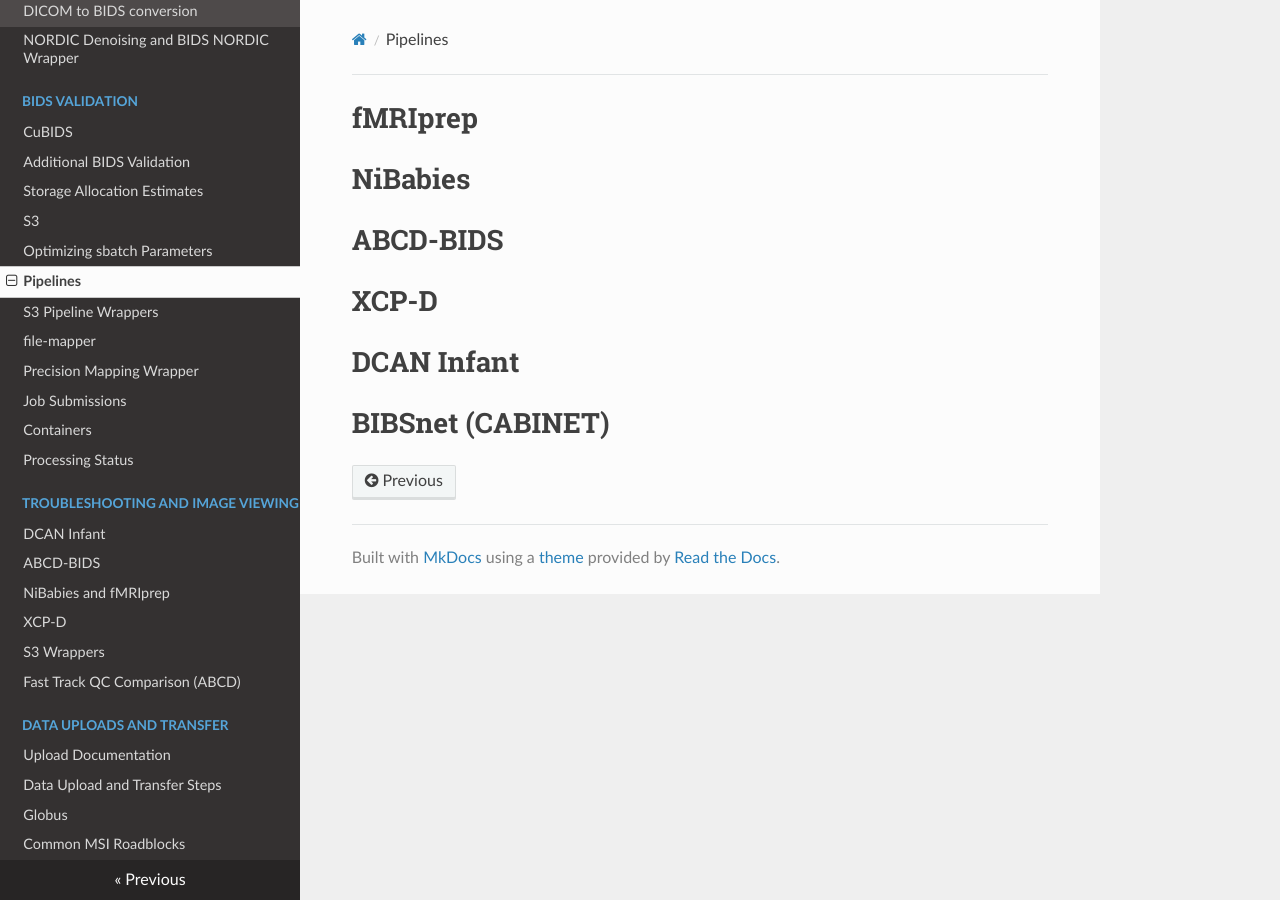
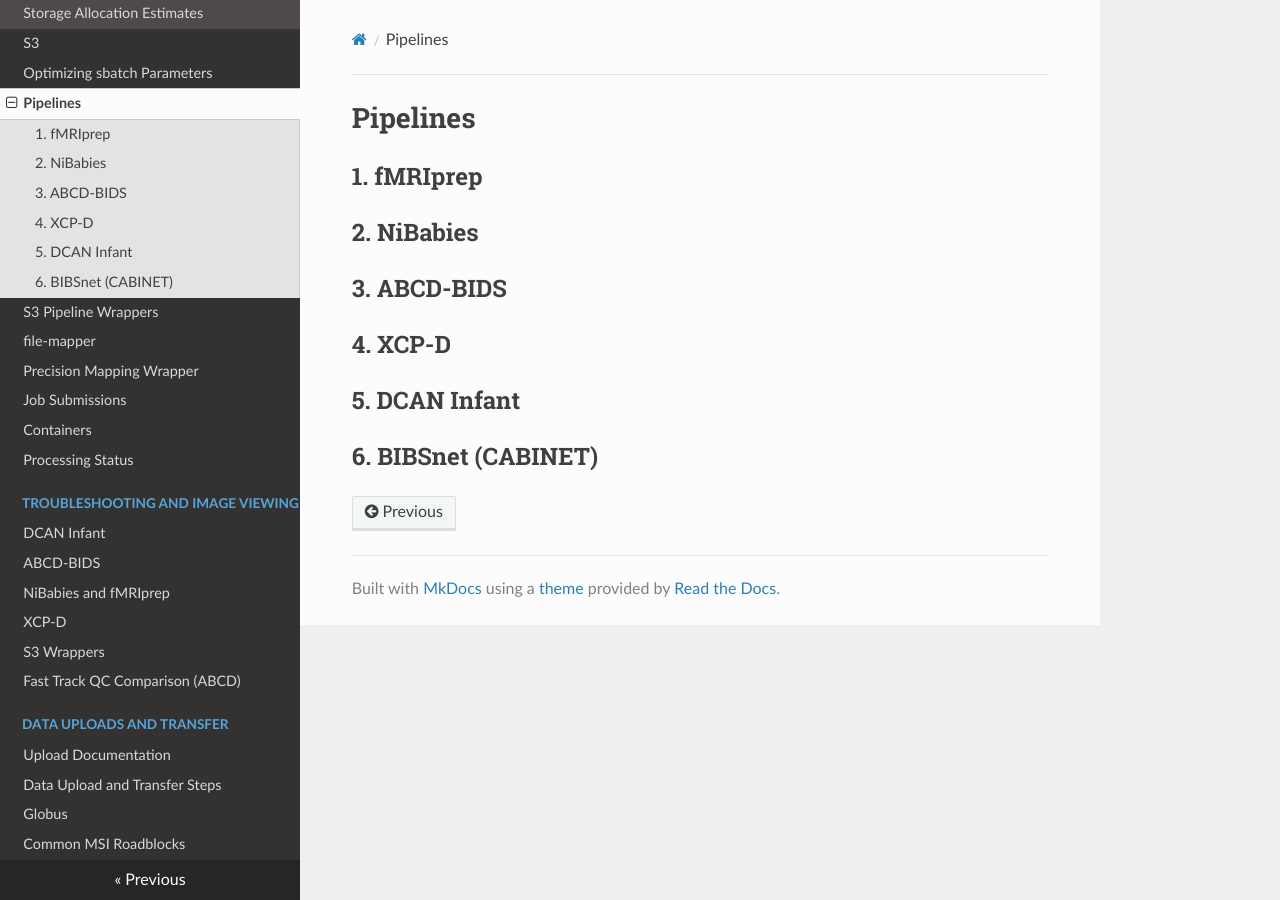
Before and after one commit to DCAN-Labs/cdni-brain, an MkDocs documentation site: the page built from docs/pipelines.md, in a window 1280 px wide. Built offline with MkDocs 1.6.1, drawn with Linux system fonts in a browser that asks for light colours; nearby versions of some CDN libraries.

Commit message:
added numbers to index

```diff
--- a/docs/pipelines.md
+++ b/docs/pipelines.md
@@ -1,11 +1,13 @@
-# fMRIprep
+# Pipelines
 
-# NiBabies
+## 1. fMRIprep
 
-# ABCD-BIDS
+## 2. NiBabies
 
-# XCP-D
+## 3. ABCD-BIDS
 
-# DCAN Infant
+## 4. XCP-D
 
-# BIBSnet (CABINET)
+## 5. DCAN Infant
+
+## 6. BIBSnet (CABINET)
```
